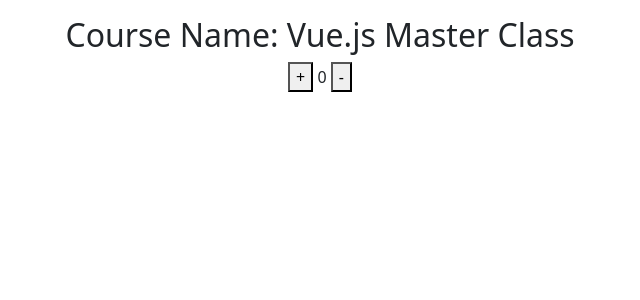
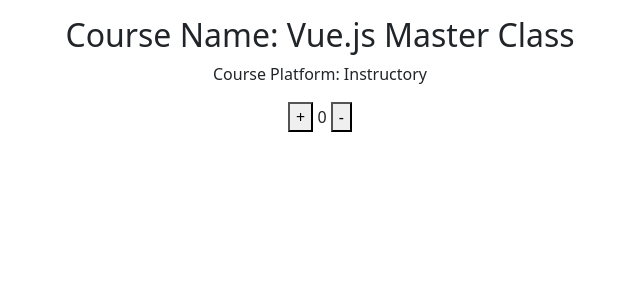
Before and after one commit to pobitrodeb/vue.js_master, a Vue app in the folder first_project/: page / in a window 1280 px wide. Shown: the top 300 px of the page, without its empty margins (320-960 px from the left). Built offline with nearby package versions, Linux system fonts and the light colour scheme.

Commit message:
Methods - es6 way session done

```diff
--- a/first_project/src/App.vue
+++ b/first_project/src/App.vue
@@ -1,7 +1,8 @@
-// Methods -function way
+// Methods - es6 way
 <template>
   <div>
     <h2> Course Name:  {{ course.name }}</h2>
+    <p @click="changeMentor">Course Platform: {{ course.platform }}</p>
     <button @click="increment(2)"> + </button>
     {{ count }}
     <button @click="decrement(1)"> - </button>
@@ -13,18 +14,12 @@
   import {ref, reactive} from 'vue';
   let count = ref(0);
   let course = reactive({
-    name: "Vue.js Master Class"
+    name: "Vue.js Master Class",
+    platform: "Instructory",
   })
 
-  function increment(item)
-  {
-    count.value += item
-  }
-
-  function decrement(item)
-  {
-    count.value -= item
-  }
+ const increment = item => count.value += item
+ const decrement = item => count.value -= item
+ const changeMentor = () => course.platform = "Udemay"
 
 </script>
-// Methods -function way
```
